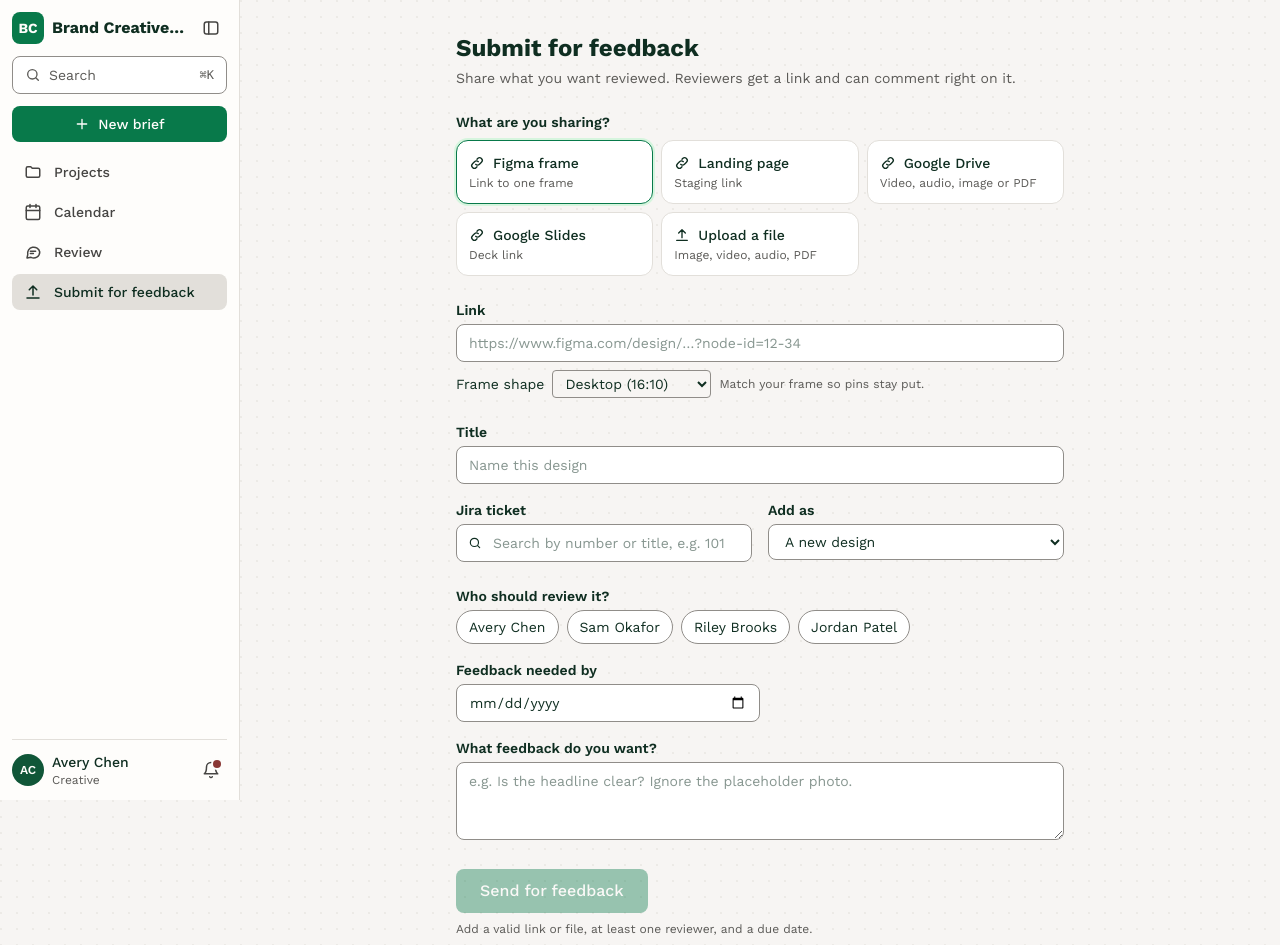
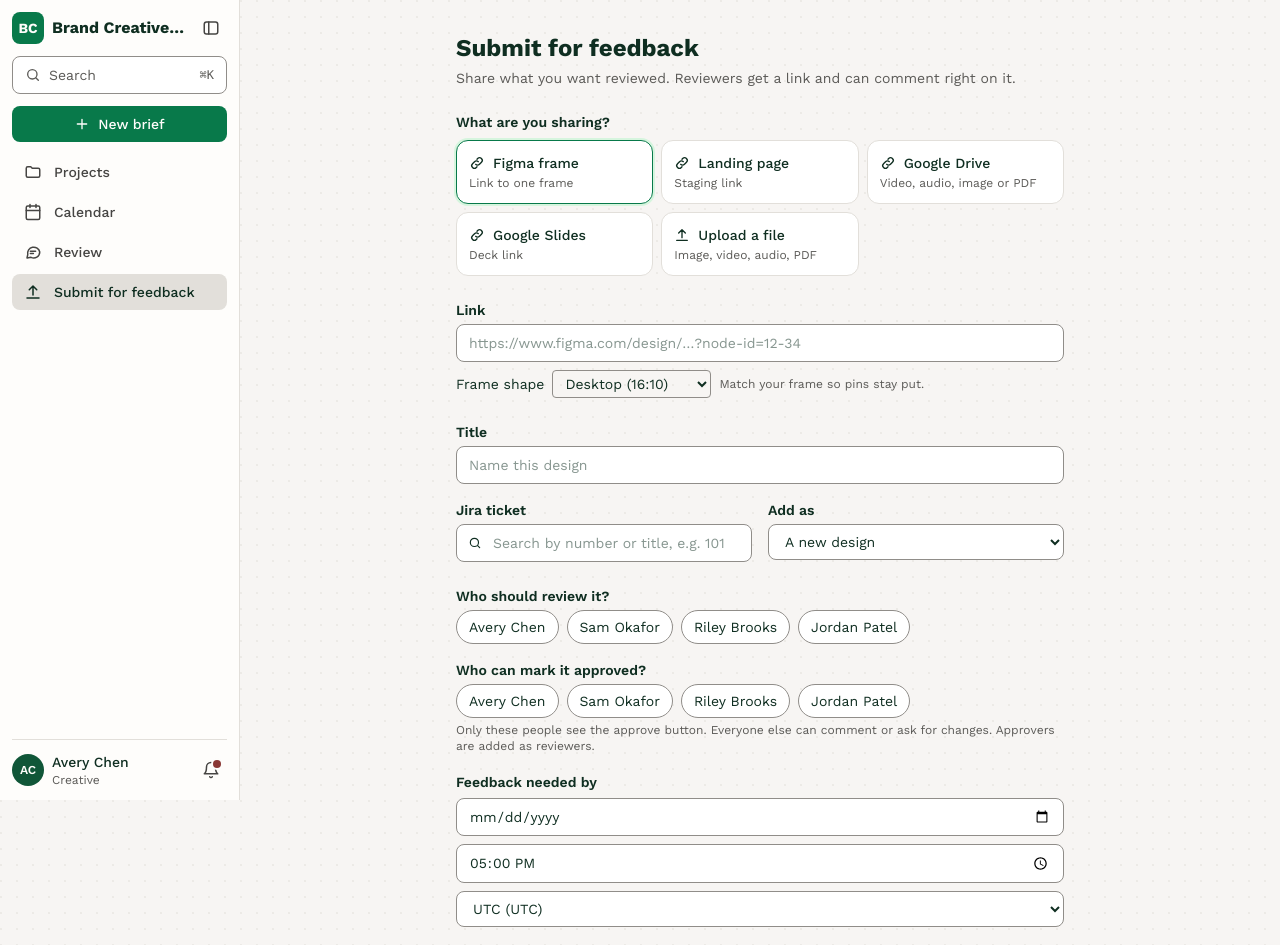
Before and after one commit to jballou/studio-hub, a Next.js app: page /submit in a window 1280 px wide. Shown: the top 945 px of the page. Built offline with nearby package versions, Linux system fonts and the light colour scheme.

Commit message:
Feedback deadline with time and timezone; approve button only for named approvers
Co-Authored-By: Claude Sonnet 5.5 <noreply@anthropic.com>

```diff
--- a/components/projects/ProjectHome.tsx
+++ b/components/projects/ProjectHome.tsx
@@ -7,6 +7,7 @@ import { Icon } from "@/components/ui/Icon";
 import { StageTag, Tag } from "@/components/ui/Tag";
 import { TYPE_TONE, TYPE_SHORT } from "@/components/calendar/meta";
 import { dayLabel } from "@/lib/calendar/dates";
+import { formatDue } from "@/lib/time";
 import { loadSource, loadSources } from "@/lib/calendar/store";
 import type { CalendarItem } from "@/lib/calendar/types";
 import { projectsRepo, repo } from "@/lib/data";
@@ -184,7 +185,7 @@ export function ProjectHome({ jiraKey }: { jiraKey: string }) {
                 <Link href={`/review/${a.id}`} className="block rounded-xl border border-line bg-white p-4 hover:border-brand">
                   <span className="mb-2 flex items-center gap-2"><Tag tone="neutral">{a.source ? a.source.label : a.kind}</Tag><span className="text-xs text-muted">{a.versionIds.length} version{a.versionIds.length > 1 ? "s" : ""}</span></span>
                   <span className="block font-medium">{a.name}</span>
-                  {a.dueDate && <span className="mt-1 block text-xs text-muted">Feedback by {a.dueDate}</span>}
+                  {a.dueAt && <span className="mt-1 block text-xs text-muted">Feedback by {formatDue(a.dueAt, a.dueTz)}</span>}
                 </Link>
               </li>
             ))}
--- a/components/review/ReviewIndex.tsx
+++ b/components/review/ReviewIndex.tsx
@@ -4,6 +4,7 @@ import { useEffect, useState } from "react";
 import Link from "next/link";
 import { Tag } from "@/components/ui/Tag";
 import { repo } from "@/lib/data";
+import { formatDue } from "@/lib/time";
 import type { Asset, SourceKind, User } from "@/lib/types";
 
 const SOURCE_LABEL: Record<SourceKind, string> = {
@@ -33,7 +34,7 @@ export function ReviewIndex() {
                 <Tag tone="neutral">{a.source ? SOURCE_LABEL[a.source.kind] : a.kind}</Tag>
                 <span className="min-w-0 flex-1">
                   <span className="block truncate font-medium">{a.name}</span>
-                  {a.submittedBy && <span className="block text-xs text-muted">From {users.find((u) => u.id === a.submittedBy)?.name ?? "a teammate"}{a.dueDate ? ` · feedback by ${a.dueDate}` : ""}</span>}
+                  {a.submittedBy && <span className="block text-xs text-muted">From {users.find((u) => u.id === a.submittedBy)?.name ?? "a teammate"}{a.dueAt ? ` · feedback by ${formatDue(a.dueAt, a.dueTz)}` : ""}</span>}
                 </span>
                 <span className="font-mono text-xs text-muted">{a.projectKey}</span>
               </Link>
--- a/components/submit/SubmitForm.tsx
+++ b/components/submit/SubmitForm.tsx
@@ -6,6 +6,7 @@ import { Icon, type IconName } from "@/components/ui/Icon";
 import { TicketPicker } from "./TicketPicker";
 import { projectsRepo, repo } from "@/lib/data";
 import { parseSource, SHAPES, type Shape } from "@/lib/sources";
+import { localTimezone, timezoneOptions, zonedToInstant } from "@/lib/time";
 import type { Asset, AssetKind, Device, Project, SourceKind, User } from "@/lib/types";
 
 const SOURCES: { id: SourceKind; label: string; hint: string; icon: IconName; placeholder?: string }[] = [
@@ -41,15 +42,28 @@ export function SubmitForm() {
   const [target, setTarget] = useState(""); // "" = new asset, else existing asset id
   const [reviewerIds, setReviewerIds] = useState<string[]>([]);
   const [dueDate, setDueDate] = useState("");
+  const [dueTime, setDueTime] = useState("17:00");
+  const [dueTz, setDueTz] = useState("UTC");
+  const [approverIds, setApproverIds] = useState<string[]>([]);
   const [instructions, setInstructions] = useState("");
   const [busy, setBusy] = useState(false);
 
   useEffect(() => {
+    // eslint-disable-next-line react-hooks/set-state-in-effect
+    setDueTz(localTimezone());
     repo.listUsers().then(setUsers);
     repo.listAssets().then(setAssets);
     const want = params.get("ticket");
     if (want) projectsRepo.getProject(want, "u-avery").then((p) => p && setTicket((t) => t ?? p));
   }, [params]);
+
+  // Default the approver to the ticket's requester when we know who that is.
+  useEffect(() => {
+    if (ticket && users.some((u) => u.id === ticket.requesterId)) {
+      // eslint-disable-next-line react-hooks/set-state-in-effect
+      setApproverIds((a) => (a.length ? a : [ticket.requesterId]));
+    }
+  }, [ticket, users]);
 
   const parsed = useMemo(
     () => (source === "upload" ? null : parseSource(source, url, device, shape)),
@@ -61,13 +75,14 @@ export function SubmitForm() {
   const projectKey = ticket?.jiraKey ?? "";
   const versionTargets = assets.filter((a) => a.projectKey === projectKey);
   const finalTitle = title.trim() || (parsed?.ok ? parsed.suggestedTitle : file?.name ?? "");
-  const valid = sourceOk && !!finalTitle && !!projectKey && reviewerIds.length > 0 && !!dueDate;
+  const valid = sourceOk && !!finalTitle && !!projectKey && reviewerIds.length > 0 && approverIds.length > 0 && !!dueDate && !!dueTime;
 
+  const toggleApprover = (id: string) => setApproverIds((r) => (r.includes(id) ? r.filter((x) => x !== id) : [...r, id]));
   const toggleReviewer = (id: string) => setReviewerIds((r) => (r.includes(id) ? r.filter((x) => x !== id) : [...r, id]));
 
   const submit = async () => {
     setBusy(true);
-    const common = { title: finalTitle, projectKey, existingAssetId: target || null, reviewerIds, dueDate, instructions: instructions.trim(), submittedBy: "u-avery" };
+    const common = { title: finalTitle, projectKey, existingAssetId: target || null, reviewerIds: [...new Set([...reviewerIds, ...approverIds])], approverIds, dueAt: zonedToInstant(dueDate, dueTime, dueTz), dueTz, instructions: instructions.trim(), submittedBy: "u-avery" };
     let res;
     if (source === "upload" && file && fileKind) {
       res = await repo.submitForReview({
@@ -188,9 +203,29 @@ export function SubmitForm() {
             ))}
           </div>
         </fieldset>
-        <label className="block text-sm font-semibold sm:w-1/2">Feedback needed by
-          <input type="date" className={`${field} mt-1 font-normal`} value={dueDate} onChange={(e) => setDueDate(e.target.value)} />
-        </label>
+        <fieldset>
+          <legend className="mb-1 text-sm font-semibold">Who can mark it approved?</legend>
+          <div className="flex flex-wrap gap-2">
+            {users.map((u) => (
+              <label key={u.id} className={`flex cursor-pointer items-center gap-2 rounded-full border px-3 py-1.5 text-sm ${approverIds.includes(u.id) ? "border-brand bg-brand-soft" : "border-control bg-white"}`}>
+                <input type="checkbox" className="sr-only" checked={approverIds.includes(u.id)} onChange={() => toggleApprover(u.id)} />
+                {approverIds.includes(u.id) && <Icon name="check" size={14} />}
+                {u.name}
+              </label>
+            ))}
+          </div>
+          <p className="mt-1 text-xs text-muted">Only these people see the approve button. Everyone else can comment or ask for changes. Approvers are added as reviewers.</p>
+        </fieldset>
+        <div>
+          <span className="text-sm font-semibold">Feedback needed by</span>
+          <div className="mt-1 flex flex-wrap gap-2">
+            <input aria-label="Date" type="date" className={`${field} w-44 font-normal`} value={dueDate} onChange={(e) => setDueDate(e.target.value)} />
+            <input aria-label="Time" type="time" className={`${field} w-32 font-normal`} value={dueTime} onChange={(e) => setDueTime(e.target.value)} />
+            <select aria-label="Timezone" className={`${field} min-w-56 flex-1 font-normal`} value={dueTz} onChange={(e) => setDueTz(e.target.value)}>
+              {timezoneOptions(dueTz).map((t) => <option key={t.id} value={t.id}>{t.label}</option>)}
+            </select>
+          </div>
+        </div>
         <label className="block text-sm font-semibold">What feedback do you want?
           <textarea rows={3} className={`${field} mt-1 font-normal`} value={instructions} onChange={(e) => setInstructions(e.target.value)} placeholder="e.g. Is the headline clear? Ignore the placeholder photo." />
         </label>
@@ -199,7 +234,7 @@ export function SubmitForm() {
       <button onClick={submit} disabled={!valid || busy} className="rounded-lg bg-brand px-6 py-2.5 font-medium text-n-50 enabled:hover:bg-brand-dark disabled:opacity-40">
         {busy ? "Sending…" : "Send for feedback"}
       </button>
-      {!valid && <p className="mt-2 text-xs text-muted">Add a valid link or file, at least one reviewer, and a due date.</p>}
+      {!valid && <p className="mt-2 text-xs text-muted">Add a valid link or file, at least one reviewer, one approver, and a due date and time.</p>}
     </main>
   );
 }
--- a/lib/data/mock.ts
+++ b/lib/data/mock.ts
@@ -9,9 +9,9 @@ const users: User[] = [
 ];
 
 const assets: Asset[] = [
-  { id: "a-ad", projectKey: "MKTGCRTV-101", name: "Spring campaign: social ad", kind: "image", versionIds: ["v-ad-1", "v-ad-2"] },
-  { id: "a-video", projectKey: "MKTGCRTV-102", name: "Product teaser (15s)", kind: "video", versionIds: ["v-video-1"] },
-  { id: "a-pdf", projectKey: "MKTGCRTV-103", name: "Brand one-pager", kind: "pdf", versionIds: ["v-pdf-1"] },
+  { id: "a-ad", projectKey: "MKTGCRTV-101", name: "Spring campaign: social ad", kind: "image", versionIds: ["v-ad-1", "v-ad-2"], approverIds: ["u-riley"] },
+  { id: "a-video", projectKey: "MKTGCRTV-102", name: "Product teaser (15s)", kind: "video", versionIds: ["v-video-1"], approverIds: ["u-riley"] },
+  { id: "a-pdf", projectKey: "MKTGCRTV-103", name: "Brand one-pager", kind: "pdf", versionIds: ["v-pdf-1"], approverIds: ["u-jordan"] },
 ];
 
 const versions: AssetVersion[] = [
@@ -115,12 +115,14 @@ export const mockRepo: ReviewRepo = {
     if (asset) {
       asset.versionIds.push(versionId);
       asset.reviewerIds = input.reviewerIds;
-      asset.dueDate = input.dueDate;
+      asset.dueAt = input.dueAt;
+      asset.dueTz = input.dueTz;
+      asset.approverIds = input.approverIds;
       asset.instructions = input.instructions;
     } else {
       asset = {
         id: nid("a-"), projectKey: input.projectKey, name: input.title, kind: input.assetKind, versionIds: [versionId],
-        source: input.source, reviewerIds: input.reviewerIds, dueDate: input.dueDate,
+        source: input.source, reviewerIds: input.reviewerIds, dueAt: input.dueAt, dueTz: input.dueTz, approverIds: input.approverIds,
         instructions: input.instructions, submittedBy: input.submittedBy,
       };
       assets.push(asset);
--- /dev/null
+++ b/lib/time.ts
@@ -0,0 +1,74 @@
+// Due dates are stored as an exact moment (UTC ISO string) plus the timezone the person picked,
+// so "5:00 PM Pacific" means the same instant for everyone and displays correctly across daylight saving changes.
+
+export const TIMEZONES: { id: string; label: string }[] = [
+  { id: "America/Los_Angeles", label: "Pacific Time" },
+  { id: "America/Denver", label: "Mountain Time" },
+  { id: "America/Chicago", label: "Central Time" },
+  { id: "America/New_York", label: "Eastern Time" },
+  { id: "UTC", label: "UTC" },
+  { id: "Europe/London", label: "London" },
+  { id: "Europe/Dublin", label: "Dublin" },
+  { id: "Europe/Berlin", label: "Central Europe" },
+  { id: "Asia/Kolkata", label: "India" },
+  { id: "Asia/Singapore", label: "Singapore" },
+  { id: "Asia/Tokyo", label: "Tokyo" },
+  { id: "Australia/Sydney", label: "Sydney" },
+];
+
+export const localTimezone = () => Intl.DateTimeFormat().resolvedOptions().timeZone || "UTC";
+
+/** Short name such as PDT or GMT+1 for a zone at a given moment. */
+export function zoneAbbr(tz: string, at: Date = new Date()): string {
+  return new Intl.DateTimeFormat("en-US", { timeZone: tz, timeZoneName: "short" })
+    .formatToParts(at)
+    .find((p) => p.type === "timeZoneName")?.value ?? tz;
+}
+
+/** Options for a timezone picker. The viewer's own zone is added if it isn't in the common list. */
+export function timezoneOptions(selected?: string): { id: string; label: string }[] {
+  const known = new Set(TIMEZONES.map((t) => t.id));
+  const extra = [localTimezone(), selected].filter((z): z is string => !!z && !known.has(z));
+  const list = [...TIMEZONES, ...[...new Set(extra)].map((id) => ({ id, label: id.replace(/_/g, " ") }))];
+  return list.map((t) => ({ id: t.id, label: `${t.label} (${zoneAbbr(t.id)})` }));
+}
+
+function offsetMinutes(tz: string, atMs: number): number {
+  const parts = Object.fromEntries(
+    new Intl.DateTimeFormat("en-US", {
+      timeZone: tz, hourCycle: "h23", year: "numeric", month: "2-digit", day: "2-digit",
+      hour: "2-digit", minute: "2-digit", second: "2-digit",
+    }).formatToParts(new Date(atMs)).map((p) => [p.type, p.value]),
+  );
+  const wall = Date.UTC(+parts.year, +parts.month - 1, +parts.day, +parts.hour % 24, +parts.minute, +parts.second);
+  return (wall - Math.floor(atMs / 1000) * 1000) / 60000;
+}
+
+/** "2026-10-27" + "17:00" in America/Los_Angeles becomes the matching UTC instant (ISO). */
+export function zonedToInstant(date: string, time: string, tz: string): string {
+  const [y, m, d] = date.split("-").map(Number);
+  const [hh, mm] = time.split(":").map(Number);
+  const wall = Date.UTC(y, m - 1, d, hh, mm);
+  let t = wall - offsetMinutes(tz, wall) * 60000;
+  t = wall - offsetMinutes(tz, t) * 60000; // second pass settles times near a daylight saving change
+  return new Date(t).toISOString();
+}
+
+/**
+ * "Tue, Oct 27, 5:00 PM PDT". If the viewer is in a different zone, their local time is added.
+ * Falls back to a date-only string for older records saved without a time.
+ */
+export function formatDue(dueAt: string, tz = "UTC", viewerTz: string = localTimezone()): string {
+  const when = new Date(dueAt);
+  if (isNaN(+when)) return dueAt;
+  const fmt = (zone: string, withDay: boolean) =>
+    when.toLocaleString("en-US", {
+      timeZone: zone, ...(withDay ? { weekday: "short", month: "short", day: "numeric" } : {}),
+      hour: "numeric", minute: "2-digit", timeZoneName: "short",
+    });
+  const main = fmt(tz, true);
+  if (viewerTz === tz) return main;
+  const sameWall = when.toLocaleString("en-US", { timeZone: tz, hour: "numeric", minute: "2-digit" }) ===
+    when.toLocaleString("en-US", { timeZone: viewerTz, hour: "numeric", minute: "2-digit" });
+  return sameWall ? main : `${main} (${when.toLocaleString("en-US", { timeZone: viewerTz, hour: "numeric", minute: "2-digit", timeZoneName: "short" })} for you)`;
+}
```
Also changed, not shown: components/review/ReviewWorkspace.tsx (+10 -2 lines), lib/types.ts (+8 -2 lines).
